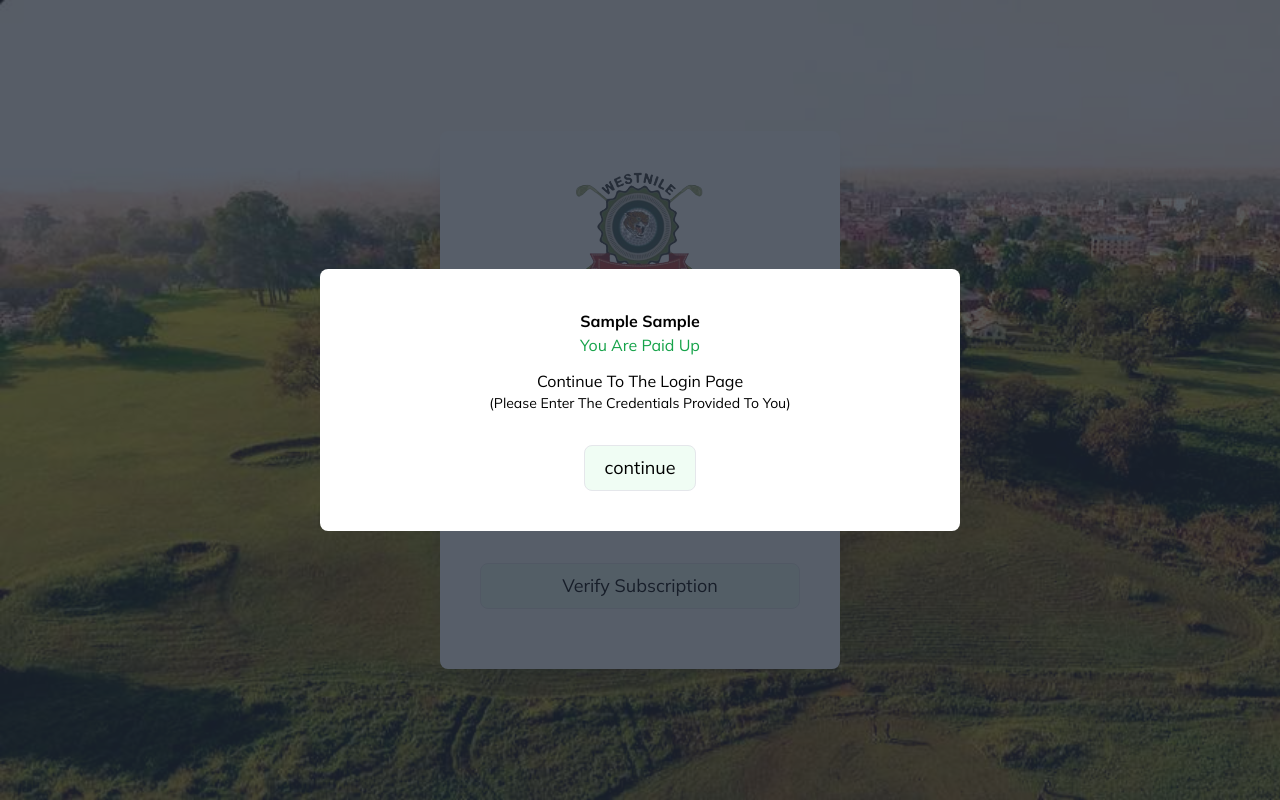
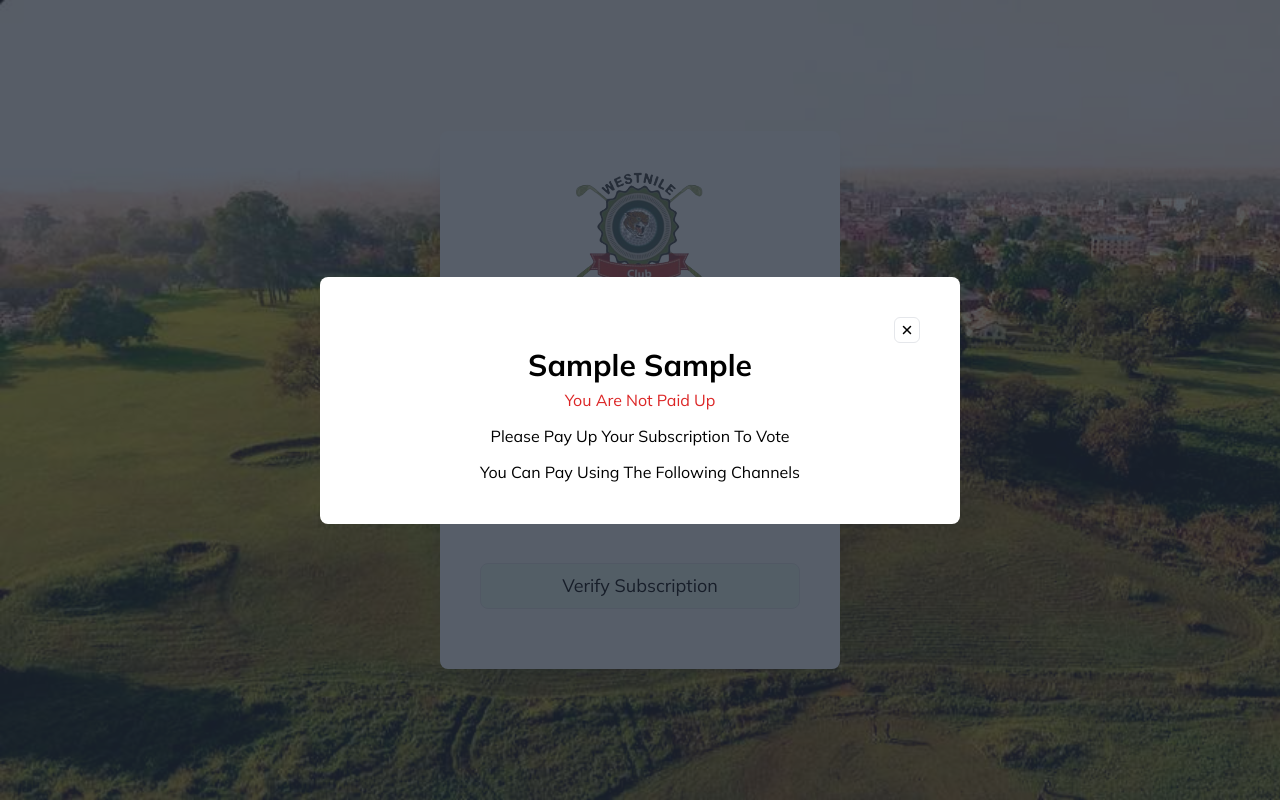
Before and after one commit to Orijadribo/wnc-voting-system, a React (Create React App) app: page / in a window 1280 px wide. Both pictures are taken after typing "Sample", "Sample" into the empty fields and a click on the button "Verify Subscription". Built offline with nearby package versions, Linux system fonts and the light colour scheme; no server answers; the database is empty.

Commit message:
verification logic

```diff
--- a/src/pages/login/Verification.jsx
+++ b/src/pages/login/Verification.jsx
@@ -1,7 +1,7 @@
-import React, { useState } from 'react';
+import React, { useState, useEffect } from 'react';
 import { WNC_course, WNGC_logo } from '../../assets';
 import { db } from '../../api/firebaseConfig';
-import { collection } from 'firebase/firestore';
+import { getDocs, collection } from 'firebase/firestore';
 import { useNavigate } from 'react-router-dom';
 import VerificationModal from './VerificationModal';
 
@@ -10,20 +10,50 @@ const Verification = ({ firstName, setFirstName, lastName, setLastName }) => {
     firstName: 'absolute top-2 left-2 bg-white text-[#b2b2b2] cursor-text',
     lastName: 'absolute top-2 left-2 bg-white text-[#b2b2b2] cursor-text',
   });
-  const [showModal, setShowModal] = useState(false)
+  const [showModal, setShowModal] = useState(false);
+  const [paidUpMembers, setPaidUpMembers] = useState([]);
+  const [isVerified, setIsVerified] = useState(false);
 
   const navigate = useNavigate();
   const paidUpMembersCollectionRef = collection(db, 'paidUpMembers');
+
+  useEffect(() => {
+    const getPlayers = async () => {
+      try {
+        const data = await getDocs(paidUpMembersCollectionRef);
+        const userData = data.docs.map((doc) => ({
+          ...doc.data(),
+          id: doc.id,
+        }));
+        setPaidUpMembers(userData);
+      } catch (err) {
+        console.error(err);
+      }
+    };
+    getPlayers();
+  }, []);
+
+  console.log(paidUpMembers);
 
   const handleLogin = async (e) => {
     e.preventDefault();
 
     //Logic to handle verification of the users (Cross check the name against that in the database)
-setShowModal(true)
+    // Logic to handle verification of the users
+    const user = paidUpMembers.find(
+      (member) =>
+        member.firstName.toLowerCase() === firstName.toLowerCase() &&
+        member.lastName.toLowerCase() === lastName.toLowerCase()
+    );
 
+    if (user) {
+      setIsVerified(true);
+    } else {
+      setIsVerified(false);
+    }
+    setShowModal(true);
 
-    //Navigate to login
-    // navigate('/login');
+    console.log(user);
   };
 
   // Update the class name when the input is focused or blurred
@@ -108,7 +138,12 @@ setShowModal(true)
       </div>
       <div className='z-40'>
         {showModal && (
-          <VerificationModal firstName={firstName} lastName={lastName} />
+          <VerificationModal
+            firstName={firstName}
+            lastName={lastName}
+            isVerified={isVerified}
+            setShowModal={setShowModal}
+          />
         )}
       </div>
     </div>
--- a/src/pages/login/VerificationModal.jsx
+++ b/src/pages/login/VerificationModal.jsx
@@ -1,17 +1,33 @@
 import React, { useState } from 'react';
 import { Link } from 'react-router-dom';
+import { IoClose } from 'react-icons/io5';
 
-const VerificationModal = ({ firstName, lastName }) => {
-  const [verified, setVerified] = useState(true);
+const VerificationModal = ({
+  firstName,
+  lastName,
+  isVerified,
+  setShowModal,
+}) => {
+  const handleCloseModal = () => {
+    setShowModal(false);
+  };
 
   return (
     <div className='fixed top-0 left-0 w-full h-full flex items-center justify-center bg-gray-800 bg-opacity-75'>
       <div className='bg-white p-5 md:p-10 w-[90%] lg:w-[50%] rounded-lg flex flex-col gap-5'>
-        {verified ? (
+        <div className=' flex flex-row justify-end w-full -mb-5'>
+          <div
+            className='cursor-pointer hover:bg-red-600 hover:text-white p-1 rounded-md border hover:border-red-600'
+            onClick={handleCloseModal}
+          >
+            <IoClose />
+          </div>
+        </div>
+        {isVerified ? (
           <div className='flex items-center justify-center'>
-            <div className='flex flex-col gap-3 items-center justify-center capitalize text-center '>
+            <div className='flex flex-col gap-3 items-center justify-center capitalize text-center'>
               <div className='flex flex-col text-green-600'>
-                <span className='font-bold text-black'>
+                <span className='font-bold text-black text-[30px]'>
                   {firstName} {lastName}
                 </span>{' '}
                 you are paid up
@@ -24,7 +40,7 @@ const VerificationModal = ({ firstName, lastName }) => {
               </div>
               <Link to='/login'>
                 <button className='border py-2 px-5 mt-5 rounded-lg bg-green-50 text-lg'>
-                  continue
+                  Continue
                 </button>
               </Link>
             </div>
@@ -33,7 +49,7 @@ const VerificationModal = ({ firstName, lastName }) => {
           <div className='flex items-center justify-center'>
             <div className='flex flex-col gap-3 items-center justify-center capitalize text-center'>
               <div className='flex flex-col text-red-600'>
-                <span className='font-bold text-black'>
+                <span className='font-bold text-black  text-[30px]'>
                   {firstName} {lastName}
                 </span>{' '}
                 you are not paid up
```
